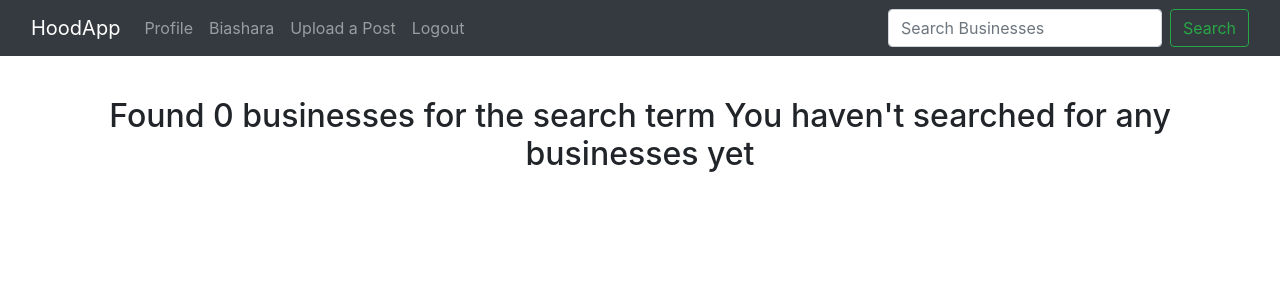
After one commit to JohnKarima/hood, a Django app: page /search/ in a window 1280 px wide. The commit adds this page. Shown: the top 300 px of the page. Run offline with Django 3.2, Linux system fonts and the light colour scheme; the visitor is signed in with stand-in values (Sample User, id 1); some libraries are stand-ins or nearby versions.

Commit message:
add search functionality to app

```diff
--- a/hoodapp/templates/navbar.html
+++ b/hoodapp/templates/navbar.html
@@ -31,6 +31,11 @@
           {% endif %}
       </ul>
 
+      <form class="form-inline my-2 my-lg-0" role="search" action="{% url 'search_results' %}">
+        <input class="form-control mr-sm-2" type="search" placeholder="Search Businesses" aria-label="Search" name="business">
+        <button class="btn btn-outline-success my-2 my-sm-0" type="submit">Search</button>
+      </form>
+
     </div>
 </div>
 </nav><br><br>
--- /dev/null
+++ b/hoodapp/templates/search.html
@@ -0,0 +1,32 @@
+{% extends 'base.html'%}
+{% block content %}
+<div class="container"><br><br>
+  <div class="row text-center">
+    {% if businesses%}
+      <h2>Found {{ businesses|length }} businesses with searched term '{{message}}'</h2>
+    {% else %}
+      <h2> Found 0 businesses for the search term {{message}}</h2>
+    {% endif %}
+  </div>
+</div>
+<div class="container">
+    <div class="row">
+        {% if businesses %}
+        {% for business in businesses %}
+            <div class="card zoom" id="cardoffwhite">
+
+                <div class="card-body">
+                    <p><strong>Title:</strong> {{business.biz_name}}</p>
+                    <p><strong>Description:</strong> {{business.biz_description}}</p>
+                    <p><strong>Phone Number:</strong> {{business.biz_digits}}</p>
+                </div>
+        </div>
+        {% endfor %}
+    </div>
+</div>
+
+<div class="container text-center"><br><br>
+    <h2>View all businesses <a href="{% url 'business' %}">Here</a></h2>
+</div>
+{% endif %}
+{% endblock %}
--- a/hoodapp/urls.py
+++ b/hoodapp/urls.py
@@ -12,6 +12,8 @@ urlpatterns=[
     path('upload_post/', views.upload_post, name='upload_post'),
     path('business/', views.business, name='business'),
     path('upload_business/', views.upload_business, name='upload_business'),
+    path('search/', views.search_results, name='search_results'),
+
 
 
 ]
--- a/hoodapp/views.py
+++ b/hoodapp/views.py
@@ -88,3 +88,14 @@ def upload_business(request):
     else:
         form = BizUploadForm()
     return render(request, 'upload_business.html', {"form": form, "users": users})
+
+@login_required
+def search_results(request):
+    if 'business' in request.GET and request.GET["business"]:
+        search_term = request.GET.get("business")
+        searched_businesses = Business.search_business(search_term)
+        message = f"{search_term}"
+        return render(request, 'search.html', {"message":message,"businesses": searched_businesses})
+    else:
+        message = "You haven't searched for any businesses yet"
+    return render(request, 'search.html', {'message': message})
```
